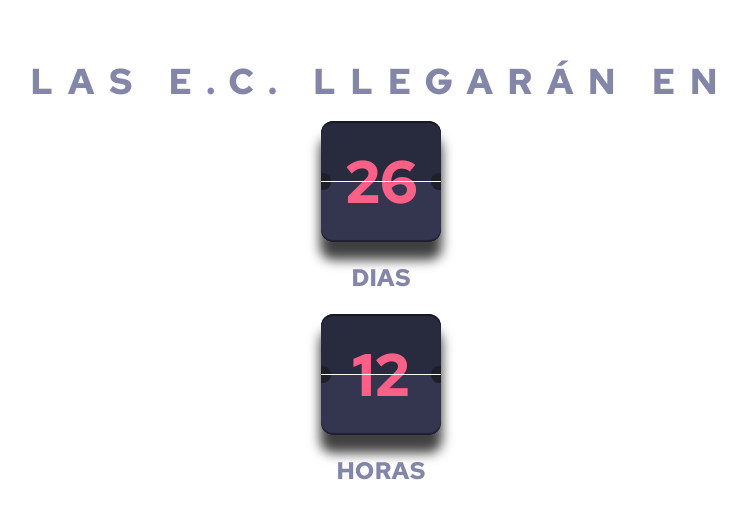
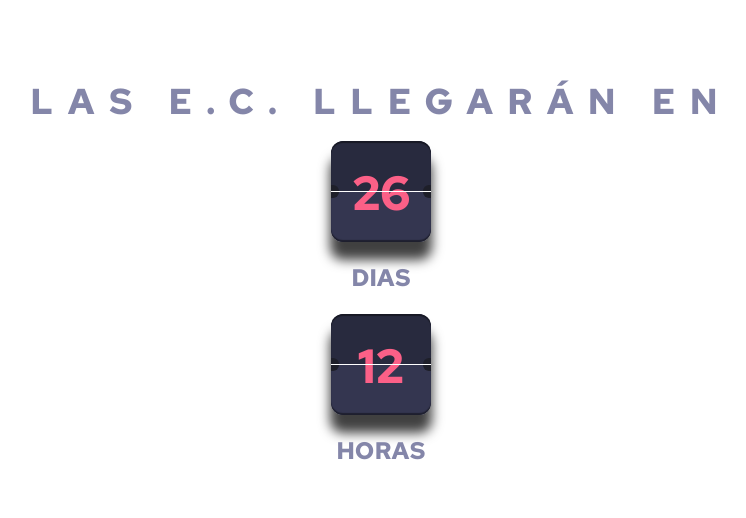
Before and after one commit to GeOnE-357/CountDown, a plain HTML site: page index.html in a window 1280 px wide. Shown: the part 136-654 px from the top of the page, without its empty margins (259-1005 px from the left). Drawn offline with nearby package versions, Linux system fonts and the light colour scheme.

Commit message:
Actualizacion estructura HTML e intervalo JS

```diff
--- a/accion.js
+++ b/accion.js
@@ -6,7 +6,7 @@ setInterval(() => {
   const currentDate = new Date();
   const timeBetweenDates = Math.ceil((countToDate - currentDate) / 1000);
   flipAllcard(timeBetweenDates);
-}, 250);
+}, 1000);
 
 
 /*Populate the cards with the data coming from the Declared Time*/
--- a/index.html
+++ b/index.html
@@ -23,51 +23,51 @@
         <div class="flex justify-center items-center">
           <div class="flex flex-col text-softRed space-y-[1px] rounded-xl container-shadow" data-days>
             <!--Top-->
-            <span class="relative w-[120px] h-[60px] bg-slightlyDarkerDesBlue overflow-hidden
-                         rounded-tl-xl rounded-tr-xl flex justify-center items-end text-6xl">
+            <span class="relative w-[100px] h-[50px] bg-slightlyDarkerDesBlue overflow-hidden
+                         rounded-tl-xl rounded-tr-xl flex justify-center items-end text-5xl">
               <div class="absolute w-full h-full flex justify-start items-end">
-                <div class="w-[10px] h-[8px] rounded-tr-full bg-veryDarkBlue"></div>
+                <div class="w-[8px] h-[6px] rounded-tr-full bg-veryDarkBlue"></div>
               </div>
               <div class="absolute w-full h-full flex justify-end items-end">
-                <div class="w-[10px] h-[8px] rounded-tl-full bg-veryDarkBlue"></div>
+                <div class="w-[8px] h-[6px] rounded-tl-full bg-veryDarkBlue"></div>
               </div>
-              <span class="translate-y-[31px]" data-card-top>
+              <span class="translate-y-[26px]" data-card-top>
                 09
               </span>
               <!--FlipTop-->
-              <span class="absolute w-[120px] h-[60px] bg-slightlyDarkerDesBlue overflow-hidden
-                             rounded-tl-xl rounded-tr-xl flex justify-center items-end text-6xl top-flip-shadow" data-flip-top>
+              <span class="absolute w-[100px] h-[50px] bg-slightlyDarkerDesBlue overflow-hidden
+                             rounded-tl-xl rounded-tr-xl flex justify-center items-end text-5xl top-flip-shadow" data-flip-top>
                 <div class="absolute w-full h-full flex justify-start items-end">
-                  <div class="w-[10px] h-[8px] rounded-tr-full bg-veryDarkBlue"></div>
+                  <div class="w-[8px] h-[6px] rounded-tr-full bg-veryDarkBlue"></div>
                 </div>
                 <div class="absolute w-full h-full flex justify-end items-end">
-                  <div class="w-[10px] h-[8px] rounded-tl-full bg-veryDarkBlue"></div>
+                  <div class="w-[8px] h-[6px] rounded-tl-full bg-veryDarkBlue"></div>
                 </div>
-                <span class="translate-y-[31px]" data-flip-top-num data-card-top>
+                <span class="translate-y-[26px]" data-flip-top-num data-card-top>
                   00
                 </span>
               </span>
             </span>
             <!--Bottom-->
-            <span class="relative w-[120px] h-[60px] bg-darkDesaturatedBlue overflow-hidden
-                        rounded-bl-xl rounded-br-xl flex justify-center items-end text-6xl bottom-flip-shadow">
+            <span class="relative w-[100px] h-[50px] bg-darkDesaturatedBlue overflow-hidden
+                        rounded-bl-xl rounded-br-xl flex justify-center items-end text-5xl bottom-flip-shadow">
               <div class="absolute w-full h-full flex justify-start items-start">
-                <div class="w-[10px] h-[8px] rounded-br-full bg-veryDarkBlue"></div>
+                <div class="w-[8px] h-[6px] rounded-br-full bg-veryDarkBlue"></div>
               </div>
               <div class="absolute w-full h-full flex justify-end items-start">
-                <div class="w-[10px] h-[8px] rounded-bl-full bg-veryDarkBlue"></div>
+                <div class="w-[8px] h-[6px] rounded-bl-full bg-veryDarkBlue"></div>
               </div>
-              <span class="-translate-y-[30px]" data-card-bot>00</span>
+              <span class="-translate-y-[25px]" data-card-bot>00</span>
               <!--FlipBottom-->
-              <span class="absolute w-[120px] h-[60px] bg-darkDesaturatedBlue overflow-hidden
-                            rounded-bl-xl rounded-br-xl flex justify-center items-end text-6xl bottom-flip-shadow" data-flip-bot>
+              <span class="absolute w-[100px] h-[50px] bg-darkDesaturatedBlue overflow-hidden
+                            rounded-bl-xl rounded-br-xl flex justify-center items-end text-5xl bottom-flip-shadow" data-flip-bot>
                 <div class="absolute w-full h-full flex justify-start items-start">
-                  <div class="w-[10px] h-[8px] rounded-br-full bg-veryDarkBlue"></div>
+                  <div class="w-[8px] h-[6px] rounded-br-full bg-veryDarkBlue"></div>
                 </div>
                 <div class="absolute w-full h-full flex justify-end items-start">
-                  <div class="w-[10px] h-[8px] rounded-bl-full bg-veryDarkBlue"></div>
+                  <div class="w-[8px] h-[6px] rounded-bl-full bg-veryDarkBlue"></div>
                 </div>
-                <span class="-translate-y-[30px]" data-flip-bot-num>00</span>
+                <span class="-translate-y-[25px]" data-flip-bot-num>00</span>
               </span>
             </span>
           </div>
@@ -83,51 +83,51 @@
         <div class="flex justify-center items-center">
           <div class="flex flex-col text-softRed space-y-[1px] rounded-xl container-shadow" data-hours>
             <!--Top-->
-            <span class="relative w-[120px] h-[60px] bg-slightlyDarkerDesBlue overflow-hidden
-                         rounded-tl-xl rounded-tr-xl flex justify-center items-end text-6xl">
+            <span class="relative w-[100px] h-[50px] bg-slightlyDarkerDesBlue overflow-hidden
+                         rounded-tl-xl rounded-tr-xl flex justify-center items-end text-5xl">
               <div class="absolute w-full h-full flex justify-start items-end">
-                <div class="w-[10px] h-[8px] rounded-tr-full bg-veryDarkBlue"></div>
+                <div class="w-[8px] h-[6px] rounded-tr-full bg-veryDarkBlue"></div>
               </div>
               <div class="absolute w-full h-full flex justify-end items-end">
-                <div class="w-[10px] h-[8px] rounded-tl-full bg-veryDarkBlue"></div>
+                <div class="w-[8px] h-[6px] rounded-tl-full bg-veryDarkBlue"></div>
               </div>
-              <span class="translate-y-[31px]" data-card-top>
+              <span class="translate-y-[26px]" data-card-top>
                 00
               </span>
               <!--FlipTop-->
-              <span class="absolute w-[120px] h-[60px] bg-slightlyDarkerDesBlue overflow-hidden
-                             rounded-tl-xl rounded-tr-xl flex justify-center items-end text-6xl top-flip-shadow" data-flip-top>
+              <span class="absolute w-[100px] h-[50px] bg-slightlyDarkerDesBlue overflow-hidden
+                             rounded-tl-xl rounded-tr-xl flex justify-center items-end text-5xl top-flip-shadow" data-flip-top>
                 <div class="absolute w-full h-full flex justify-start items-end">
-                  <div class="w-[10px] h-[8px] rounded-tr-full bg-veryDarkBlue"></div>
+                  <div class="w-[8px] h-[6px] rounded-tr-full bg-veryDarkBlue"></div>
                 </div>
                 <div class="absolute w-full h-full flex justify-end items-end">
-                  <div class="w-[10px] h-[8px] rounded-tl-full bg-veryDarkBlue"></div>
+                  <div class="w-[8px] h-[6px] rounded-tl-full bg-veryDarkBlue"></div>
                 </div>
-                <span class="translate-y-[31px]" data-flip-top-num data-card-top>
+                <span class="translate-y-[26px]" data-flip-top-num data-card-top>
                   00
                 </span>
               </span>
             </span>
             <!--Bottom-->
-            <span class="relative w-[120px] h-[60px] bg-darkDesaturatedBlue overflow-hidden
-                        rounded-bl-xl rounded-br-xl flex justify-center items-end text-6xl bottom-flip-shadow">
+            <span class="relative w-[100px] h-[50px] bg-darkDesaturatedBlue overflow-hidden
+                        rounded-bl-xl rounded-br-xl flex justify-center items-end text-5xl bottom-flip-shadow">
               <div class="absolute w-full h-full flex justify-start items-start">
-                <div class="w-[10px] h-[8px] rounded-br-full bg-veryDarkBlue"></div>
+                <div class="w-[8px] h-[6px] rounded-br-full bg-veryDarkBlue"></div>
               </div>
               <div class="absolute w-full h-full flex justify-end items-start">
-                <div class="w-[10px] h-[8px] rounded-bl-full bg-veryDarkBlue"></div>
+                <div class="w-[8px] h-[6px] rounded-bl-full bg-veryDarkBlue"></div>
               </div>
-              <span class="-translate-y-[30px]" data-card-bot>00</span>
+              <span class="-translate-y-[25px]" data-card-bot>00</span>
               <!--FlipBottom-->
-              <span class="absolute w-[120px] h-[60px] bg-darkDesaturatedBlue overflow-hidden
-                            rounded-bl-xl rounded-br-xl flex justify-center items-end text-6xl bottom-flip-shadow" data-flip-bot>
+              <span class="absolute w-[100px] h-[50px] bg-darkDesaturatedBlue overflow-hidden
+                            rounded-bl-xl rounded-br-xl flex justify-center items-end text-5xl bottom-flip-shadow" data-flip-bot>
                 <div class="absolute w-full h-full flex justify-start items-start">
-                  <div class="w-[10px] h-[8px] rounded-br-full bg-veryDarkBlue"></div>
+                  <div class="w-[8px] h-[6px] rounded-br-full bg-veryDarkBlue"></div>
                 </div>
                 <div class="absolute w-full h-full flex justify-end items-start">
-                  <div class="w-[10px] h-[8px] rounded-bl-full bg-veryDarkBlue"></div>
+                  <div class="w-[8px] h-[6px] rounded-bl-full bg-veryDarkBlue"></div>
                 </div>
-                <span class="-translate-y-[30px]" data-flip-bot-num>00</span>
+                <span class="-translate-y-[25px]" data-flip-bot-num>00</span>
               </span>
             </span>
           </div>
@@ -143,51 +143,51 @@
         <div class="flex justify-center items-center">
           <div class="flex flex-col text-softRed space-y-[1px] rounded-xl container-shadow" data-minutes>
 
-            <span class="relative w-[120px] h-[60px] bg-slightlyDarkerDesBlue overflow-hidden
-                         rounded-tl-xl rounded-tr-xl flex justify-center items-end text-6xl">
+            <span class="relative w-[100px] h-[50px] bg-slightlyDarkerDesBlue overflow-hidden
+                         rounded-tl-xl rounded-tr-xl flex justify-center items-end text-5xl">
               <div class="absolute w-full h-full flex justify-start items-end">
-                <div class="w-[10px] h-[8px] rounded-tr-full bg-veryDarkBlue"></div>
+                <div class="w-[8px] h-[6px] rounded-tr-full bg-veryDarkBlue"></div>
               </div>
               <div class="absolute w-full h-full flex justify-end items-end">
-                <div class="w-[10px] h-[8px] rounded-tl-full bg-veryDarkBlue"></div>
+                <div class="w-[8px] h-[6px] rounded-tl-full bg-veryDarkBlue"></div>
               </div>
-              <span class="translate-y-[31px]" data-card-top>
+              <span class="translate-y-[26px]" data-card-top>
                 00
               </span>
 
-              <span class="absolute w-[120px] h-[60px] bg-slightlyDarkerDesBlue overflow-hidden
-                             rounded-tl-xl rounded-tr-xl flex justify-center items-end text-6xl top-flip-shadow" data-flip-top>
+              <span class="absolute w-[100px] h-[50px] bg-slightlyDarkerDesBlue overflow-hidden
+                             rounded-tl-xl rounded-tr-xl flex justify-center items-end text-5xl top-flip-shadow" data-flip-top>
                 <div class="absolute w-full h-full flex justify-start items-end">
-                  <div class="w-[10px] h-[8px] rounded-tr-full bg-veryDarkBlue"></div>
+                  <div class="w-[8px] h-[6px] rounded-tr-full bg-veryDarkBlue"></div>
                 </div>
                 <div class="absolute w-full h-full flex justify-end items-end">
-                  <div class="w-[10px] h-[8px] rounded-tl-full bg-veryDarkBlue"></div>
+                  <div class="w-[8px] h-[6px] rounded-tl-full bg-veryDarkBlue"></div>
                 </div>
-                <span class="translate-y-[31px]" data-flip-top-num data-card-top>
+                <span class="translate-y-[26px]" data-flip-top-num data-card-top>
                   00
                 </span>
               </span>
             </span>
 
-            <span class="relative w-[120px] h-[60px] bg-darkDesaturatedBlue overflow-hidden
-                        rounded-bl-xl rounded-br-xl flex justify-center items-end text-6xl bottom-flip-shadow">
+            <span class="relative w-[100px] h-[50px] bg-darkDesaturatedBlue overflow-hidden
+                        rounded-bl-xl rounded-br-xl flex justify-center items-end text-5xl bottom-flip-shadow">
               <div class="absolute w-full h-full flex justify-start items-start">
-                <div class="w-[10px] h-[8px] rounded-br-full bg-veryDarkBlue"></div>
+                <div class="w-[8px] h-[6px] rounded-br-full bg-veryDarkBlue"></div>
               </div>
               <div class="absolute w-full h-full flex justify-end items-start">
-                <div class="w-[10px] h-[8px] rounded-bl-full bg-veryDarkBlue"></div>
+                <div class="w-[8px] h-[6px] rounded-bl-full bg-veryDarkBlue"></div>
               </div>
-              <span class="-translate-y-[30px]" data-card-bot>00</span>
+              <span class="-translate-y-[25px]" data-card-bot>00</span>
 
-              <span class="absolute w-[120px] h-[60px] bg-darkDesaturatedBlue overflow-hidden
-                            rounded-bl-xl rounded-br-xl flex justify-center items-end text-6xl bottom-flip-shadow" data-flip-bot>
+              <span class="absolute w-[100px] h-[50px] bg-darkDesaturatedBlue overflow-hidden
+                            rounded-bl-xl rounded-br-xl flex justify-center items-end text-5xl bottom-flip-shadow" data-flip-bot>
                 <div class="absolute w-full h-full flex justify-start items-start">
-                  <div class="w-[10px] h-[8px] rounded-br-full bg-veryDarkBlue"></div>
+                  <div class="w-[8px] h-[6px] rounded-br-full bg-veryDarkBlue"></div>
                 </div>
                 <div class="absolute w-full h-full flex justify-end items-start">
-                  <div class="w-[10px] h-[8px] rounded-bl-full bg-veryDarkBlue"></div>
+                  <div class="w-[8px] h-[6px] rounded-bl-full bg-veryDarkBlue"></div>
                 </div>
-                <span class="-translate-y-[30px]" data-flip-bot-num>00</span>
+                <span class="-translate-y-[25px]" data-flip-bot-num>00</span>
               </span>
             </span>
           </div>
@@ -203,51 +203,51 @@
         <div class="flex justify-center items-center">
           <div class="flex flex-col text-softRed space-y-[1px] rounded-xl container-shadow" data-seconds>
 
-            <span class="relative w-[120px] h-[60px] bg-slightlyDarkerDesBlue overflow-hidden
-                         rounded-tl-xl rounded-tr-xl flex justify-center items-end text-6xl">
+            <span class="relative w-[100px] h-[50px] bg-slightlyDarkerDesBlue overflow-hidden
+                         rounded-tl-xl rounded-tr-xl flex justify-center items-end text-5xl">
               <div class="absolute w-full h-full flex justify-start items-end">
-                <div class="w-[10px] h-[8px] rounded-tr-full bg-veryDarkBlue"></div>
+                <div class="w-[8px] h-[6px] rounded-tr-full bg-veryDarkBlue"></div>
               </div>
               <div class="absolute w-full h-full flex justify-end items-end">
-                <div class="w-[10px] h-[8px] rounded-tl-full bg-veryDarkBlue"></div>
+                <div class="w-[8px] h-[6px] rounded-tl-full bg-veryDarkBlue"></div>
               </div>
-              <span class="translate-y-[31px]" data-card-top>
+              <span class="translate-y-[26px]" data-card-top>
                 00
               </span>
 
-              <span class="absolute w-[120px] h-[60px] bg-slightlyDarkerDesBlue overflow-hidden
-                             rounded-tl-xl rounded-tr-xl flex justify-center items-end text-6xl top-flip-shadow">
+              <span class="absolute w-[100px] h-[50px] bg-slightlyDarkerDesBlue overflow-hidden
+                             rounded-tl-xl rounded-tr-xl flex justify-center items-end text-5xl top-flip-shadow">
                 <div class="absolute w-full h-full flex justify-start items-end" data-flip-top>
-                  <div class="w-[10px] h-[8px] rounded-tr-full bg-veryDarkBlue"></div>
+                  <div class="w-[8px] h-[6px] rounded-tr-full bg-veryDarkBlue"></div>
                 </div>
                 <div class="absolute w-full h-full flex justify-end items-end">
-                  <div class="w-[10px] h-[8px] rounded-tl-full bg-veryDarkBlue"></div>
+                  <div class="w-[8px] h-[6px] rounded-tl-full bg-veryDarkBlue"></div>
                 </div>
-                <span class="translate-y-[31px]" data-flip-top-num data-card-top>
+                <span class="translate-y-[26px]" data-flip-top-num data-card-top>
                   00
                 </span>
               </span>
             </span>
 
-            <span class="relative w-[120px] h-[60px] bg-darkDesaturatedBlue overflow-hidden
-                        rounded-bl-xl rounded-br-xl flex justify-center items-end text-6xl bottom-flip-shadow">
+            <span class="relative w-[100px] h-[50px] bg-darkDesaturatedBlue overflow-hidden
+                        rounded-bl-xl rounded-br-xl flex justify-center items-end text-5xl bottom-flip-shadow">
               <div class="absolute w-full h-full flex justify-start items-start">
-                <div class="w-[10px] h-[8px] rounded-br-full bg-veryDarkBlue"></div>
+                <div class="w-[8px] h-[6px] rounded-br-full bg-veryDarkBlue"></div>
               </div>
               <div class="absolute w-full h-full flex justify-end items-start">
-                <div class="w-[10px] h-[8px] rounded-bl-full bg-veryDarkBlue"></div>
+                <div class="w-[8px] h-[6px] rounded-bl-full bg-veryDarkBlue"></div>
               </div>
-              <span class="-translate-y-[30px]" data-card-bot>00</span>
+              <span class="-translate-y-[25px]" data-card-bot>00</span>
 
-              <span class="absolute w-[120px] h-[60px] bg-darkDesaturatedBlue overflow-hidden
-                            rounded-bl-xl rounded-br-xl flex justify-center items-end text-6xl bottom-flip-shadow" data-flip-bot>
+              <span class="absolute w-[100px] h-[50px] bg-darkDesaturatedBlue overflow-hidden
+                            rounded-bl-xl rounded-br-xl flex justify-center items-end text-5xl bottom-flip-shadow" data-flip-bot>
                 <div class="absolute w-full h-full flex justify-start items-start">
-                  <div class="w-[10px] h-[8px] rounded-br-full bg-veryDarkBlue"></div>
+                  <div class="w-[8px] h-[6px] rounded-br-full bg-veryDarkBlue"></div>
                 </div>
                 <div class="absolute w-full h-full flex justify-end items-start">
-                  <div class="w-[10px] h-[8px] rounded-bl-full bg-veryDarkBlue"></div>
+                  <div class="w-[8px] h-[6px] rounded-bl-full bg-veryDarkBlue"></div>
                 </div>
-                <span class="-translate-y-[30px]" data-flip-bot-num>00</span>
+                <span class="-translate-y-[25px]" data-flip-bot-num>00</span>
               </span>
             </span>
           </div>
```
